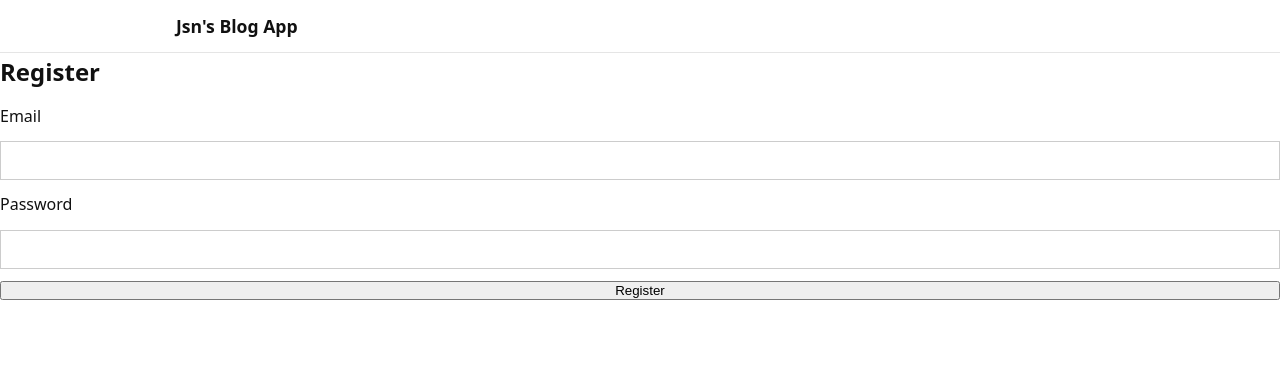
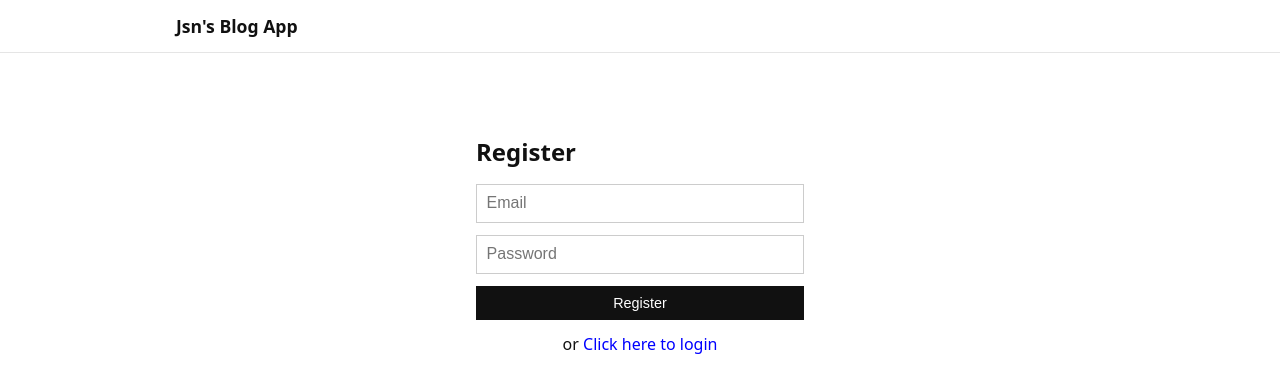
Before and after one commit to JsnMariano/blog-app, a React (Vite) app: page /register in a window 1280 px wide. Shown: the top 392 px of the page. Built offline with nearby package versions, Linux system fonts and the light colour scheme; no server answers.

Commit message:
Updated Login and Register
- Added navigation to register page from login page.
- Added navigation to login page from register page
- Added Login/Register options to Header
- Adjusted register page UI

```diff
--- a/src/components/Header.tsx
+++ b/src/components/Header.tsx
@@ -25,16 +25,25 @@ export default function Header() {
     navigate("/login");
     }
 
+    const onAuthPage = location.pathname === "/login" || location.pathname === "/register";
+
     return (
     <header className="header">
         <div className="header-inner">
         <Link to="/blogs" className="logo">Jsn's Blog App</Link>
 
-        {email && (
+        {email ? (
             <div className="header-user">
                 <span className="meta">{email}</span>
                 <button className="logout-btn" onClick={logout}>Logout</button>
             </div>
+        ):(
+            !onAuthPage && (
+                <div className="header-user">
+                    <Link to="/login" style={{background:"red"}} className="primary-btn small-btn">Login</Link>
+                    <Link to="/register" className="primary-btn small-btn">Signup</Link>
+                </div>
+            )
         )}
         </div>
     </header>
--- a/src/pages/Login.tsx
+++ b/src/pages/Login.tsx
@@ -49,6 +49,7 @@ export default function Login() {
 
         {error && <p>{error}</p>}
         <button className="primary-btn">Login</button>
+        <p style={{textAlign: "center"}}>or <a style={{textDecoration: "underlined", color:"blue"}} href="/register">Click here to Register</a></p>
       </form>
     </div>
   );
--- a/src/pages/Register.tsx
+++ b/src/pages/Register.tsx
@@ -20,14 +20,13 @@ export default function Register() {
   }
 
   return (
-    <form onSubmit={handleSubmit}>
+    <form className="container" style={{ maxWidth: "360px", marginTop: "4rem" }} onSubmit={handleSubmit}>
       <h2>Register</h2>
-      <label>Email</label>
-      <input type="email" value={email} onChange={e => setEmail(e.target.value)} required />
-      <label>Password</label>
-      <input type="password" value={password} onChange={e => setPassword(e.target.value)} required />
+      <input placeholder="Email" type="email" value={email} onChange={e => setEmail(e.currentTarget.value)} required />
+      <input placeholder="Password" type="password" value={password} onChange={e => setPassword(e.currentTarget.value)} required />
       {message && <p>{message}</p>}
-      <button type="submit">Register</button>
+      <button className="primary-btn" type="submit">Register</button>
+      <p style={{textAlign: "center"}}>or <a style={{textDecoration: "underlined", color:"blue"}} href="/login">Click here to login</a></p>
     </form>
   );
 }
```
Lines whose indentation alone changed are shown as unchanged.
